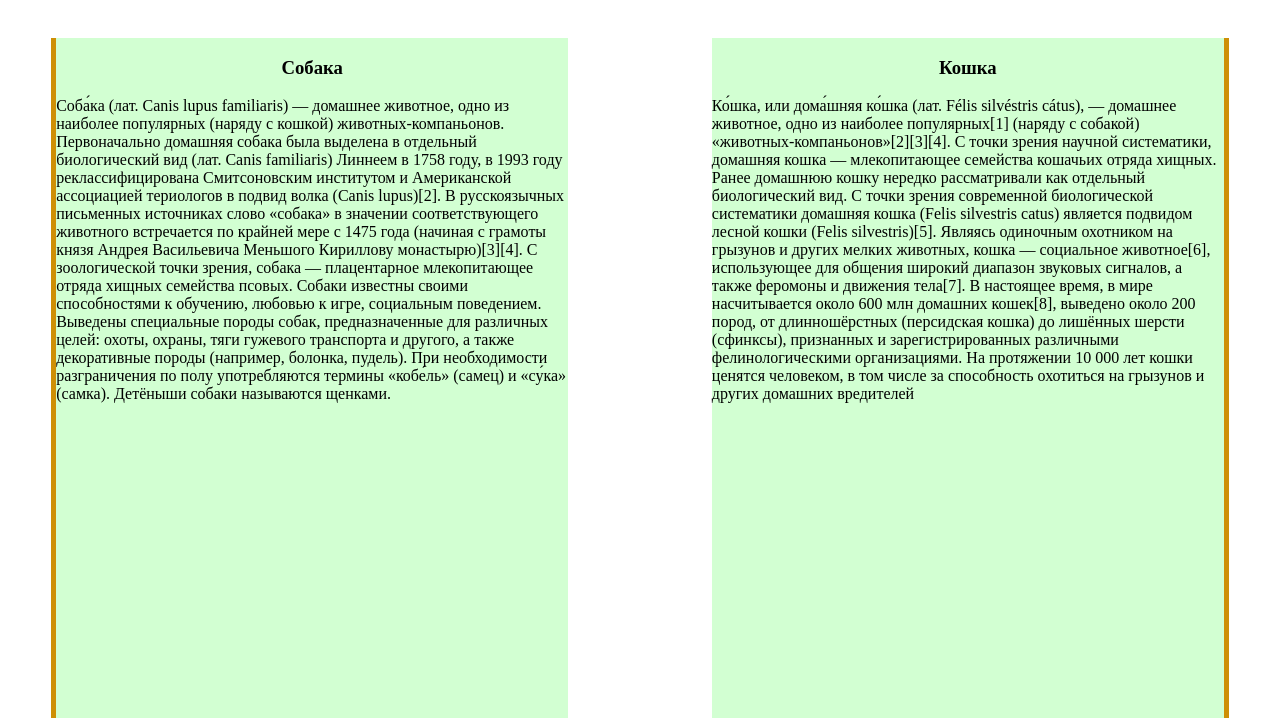
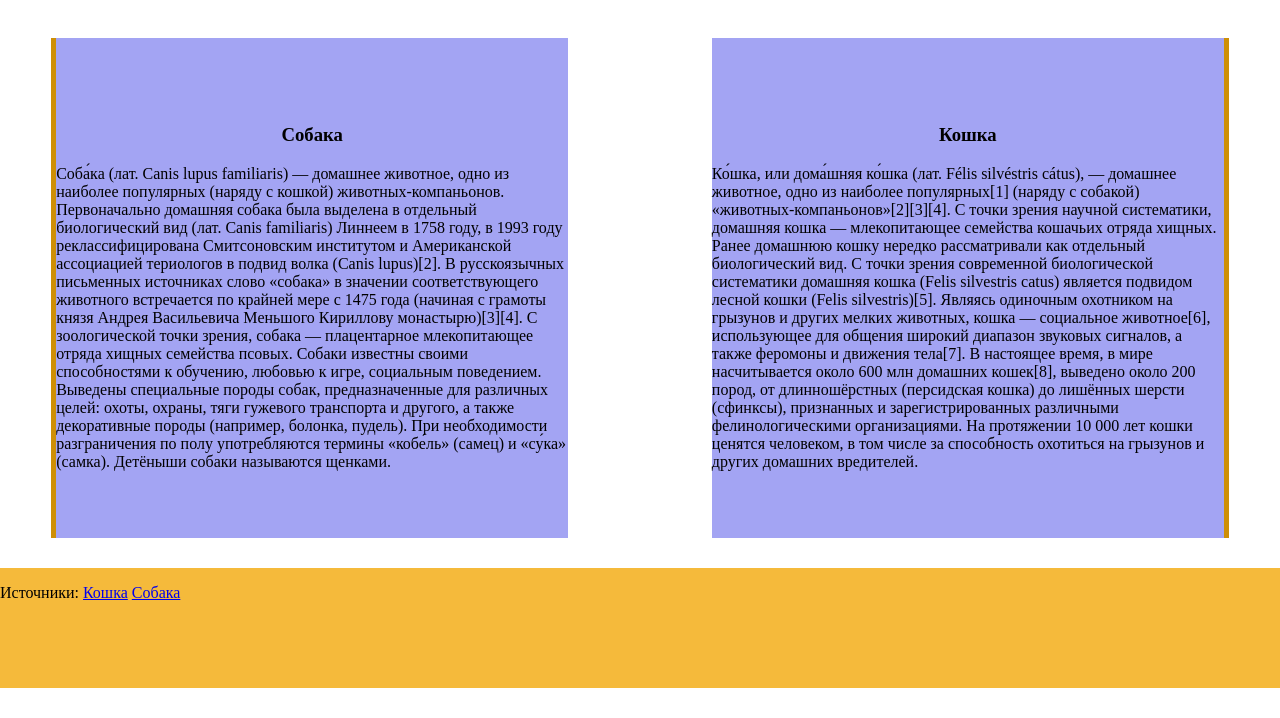
Before and after one commit to dimonix93/Homework-2, a plain HTML site: page index 5.html in a window 1280 px wide. Shown: the part 82-800 px from the top of the page. Drawn offline with Linux system fonts and the light colour scheme.

Commit message:
Homework 2

```diff
--- a/index 5.html
+++ b/index 5.html
@@ -40,7 +40,7 @@
 
                 В настоящее время, в мире насчитывается около 600 млн домашних кошек[8], выведено около 200 пород, от длинношёрстных (персидская кошка) до лишённых шерсти (сфинксы), признанных и зарегистрированных различными фелинологическими организациями.
 
-                На протяжении 10 000 лет кошки ценятся человеком, в том числе за способность охотиться на грызунов и других домашних вредителей
+                На протяжении 10 000 лет кошки ценятся человеком, в том числе за способность охотиться на грызунов и других домашних вредителей.
         </p>
     </div>
     <div class="podval"></div>  <footer class="footer">
--- a/style 5.css
+++ b/style 5.css
@@ -28,33 +28,33 @@ body {
 
 .block1 {
     width: 40%;
-    height: 800px;
+    height: 500px;
     left: 4%;
     top: 120px;
     position: absolute;
     border-left: rgb(206, 143, 6) solid 5px;
-    background-color: rgba(78, 255, 78, 0.253);
+    background-color: rgba(52, 55, 228, 0.452);
 }
 
 .block2 {
     width: 40%;
-    height: 800px;
+    height: 500px;
     right: 4%;
     top: 120px;
     position: absolute;
     border-right:  rgb(206, 143, 6) solid 5px;
-    background-color: rgba(78, 255, 78, 0.253);
+    background-color: rgba(52, 55, 228, 0.452);
 }
 
 .osnova {
-    padding: 0 15%;
+    padding: 5%;
 }
 
 
 .footer {
     width: 100%;
     height: 15%;
-    top: 1020px;
+    top: 650px;
     background-color: rgb(245, 186, 59);
     position: absolute;
 }
@@ -63,7 +63,7 @@ body {
     background-color: rgb(175, 146, 83);
 }
 .podval{
-    top: 970px;
+    top: 700px;
     width: 100%;
     height: 50px;
     position: relative;
```
